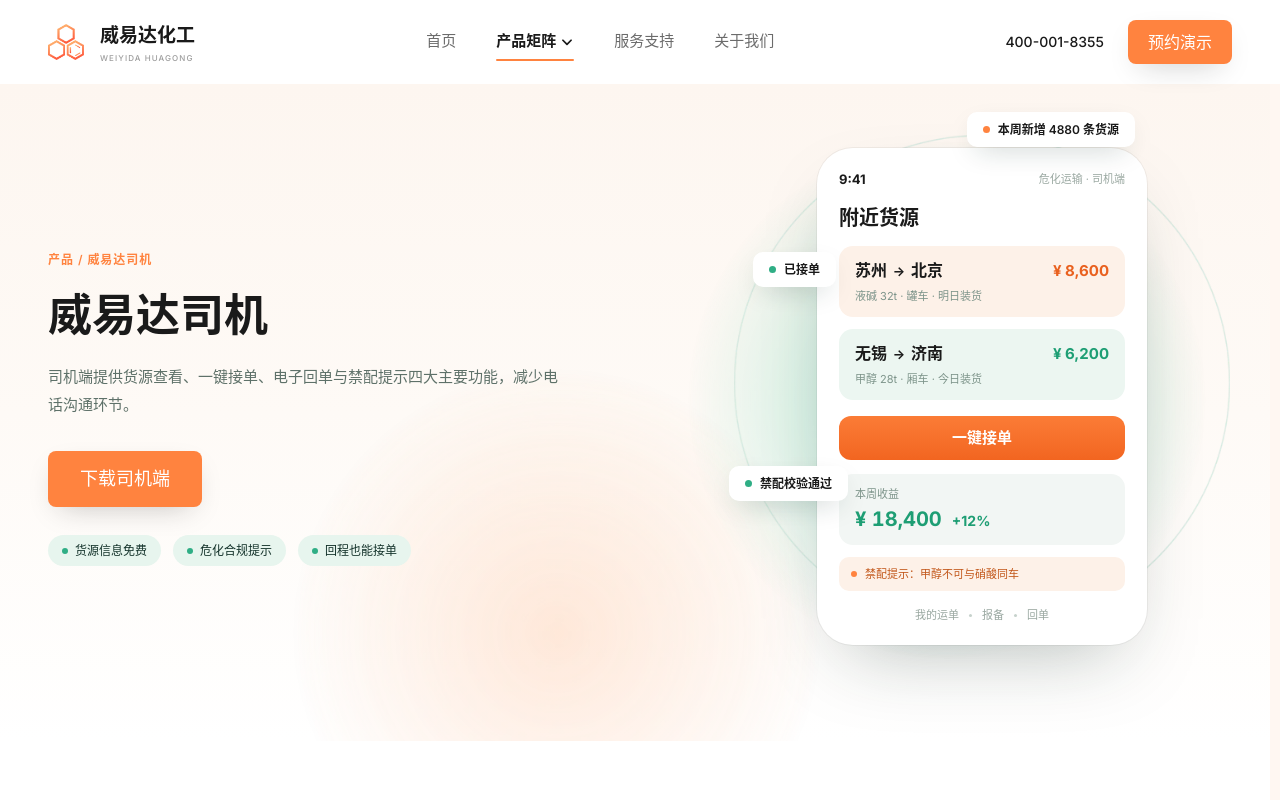
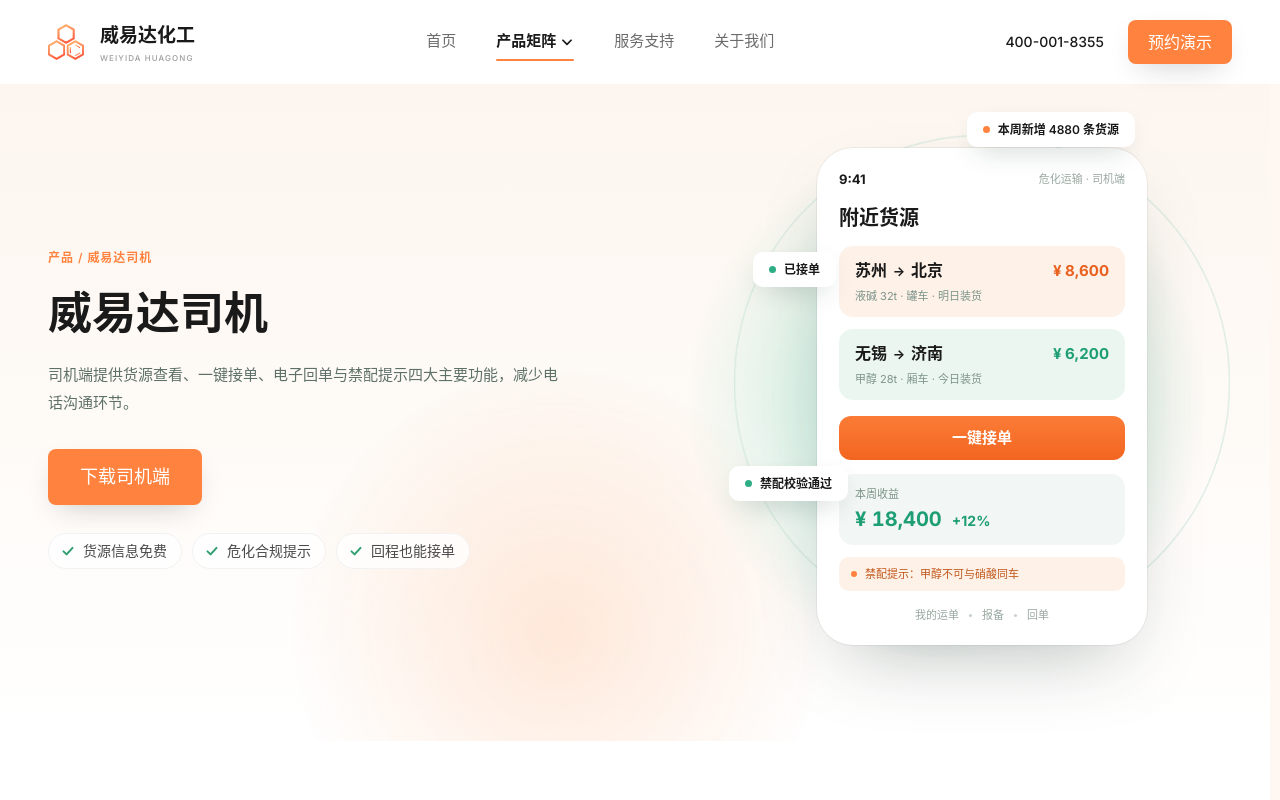
Before and after one commit to KaysonSugar/official-website, a Vue app: page /products/driver in a window 1280 px wide. Shown: the top 800 px of the page. Built offline with nearby package versions, Linux system fonts and the light colour scheme.

Commit message:
style(driver): 首屏药丸标签对齐首页 feature-pill——白底描边+绿勾，hover 上浮出投影

```diff
--- a/src/components/sections/products/driver/ProductDriverHero.vue
+++ b/src/components/sections/products/driver/ProductDriverHero.vue
@@ -90,14 +90,28 @@ const chipPos = {
             }}</BaseButton>
           </div>
 
-          <!-- 三枚药丸标签：浅薄荷底 + 绿点，照原型 -->
-          <div class="reveal mt-[28px] flex flex-wrap gap-[12px]" style="--d: 320ms">
+          <!-- 三枚药丸标签：跟首页首屏的 feature-pill 同款——白底半透明 + 细描边 + 绿色线条勾，
+               hover 上浮 2px 出投影（样式在本文件 scoped 里） -->
+          <div class="reveal mt-[28px] flex flex-wrap gap-[10px]" style="--d: 320ms">
             <span
               v-for="pill in hero.pills"
               :key="pill"
-              class="flex items-center gap-[7px] rounded-full bg-[#e7f5ee] px-[14px] py-[7px] text-[12px] font-medium leading-[17px] text-[#13322a]"
+              class="feature-pill flex items-center gap-[8px] rounded-full border border-ink-100 bg-white/80 py-[7px] pl-[12px] pr-[14px] text-sm font-medium text-ink-700"
             >
-              <span class="h-[6px] w-[6px] rounded-full bg-[#2fae85]" aria-hidden="true" />
+              <svg
+                class="h-[14px] w-[14px] shrink-0"
+                viewBox="0 0 14 14"
+                fill="none"
+                aria-hidden="true"
+              >
+                <path
+                  d="M2.5 7.4 5.6 10.4 11.5 3.9"
+                  stroke="#2f9e6e"
+                  stroke-width="2"
+                  stroke-linecap="round"
+                  stroke-linejoin="round"
+                />
+              </svg>
               {{ pill }}
             </span>
           </div>
@@ -235,6 +249,49 @@ const chipPos = {
 </template>
 
 <style scoped>
+/* 药丸 hover：跟首页 HomeHero 的 .feature-pill 一字不差地抄过来（scoped 样式不跨组件，
+   换个页面就得带一份）。上浮 2px + 投影用 ::after 淡入，不动布局 */
+.feature-pill {
+  position: relative;
+  transition:
+    transform 260ms cubic-bezier(0.4, 0, 0.2, 1),
+    border-color 260ms ease,
+    background-color 260ms ease;
+}
+
+.feature-pill::after {
+  content: '';
+  position: absolute;
+  inset: 0;
+  border-radius: inherit; /* 跟胶囊圆角走 */
+  box-shadow: 0 8px 18px -6px rgba(33, 50, 43, 0.3);
+  opacity: 0;
+  transition: opacity 260ms ease;
+  pointer-events: none;
+}
+
+.feature-pill:hover {
+  transform: translateY(-2px);
+  border-color: var(--color-brand-300);
+  background-color: #fff;
+}
+
+.feature-pill:hover::after {
+  opacity: 1;
+}
+
+/* 关了动效就别浮了：位移本身也是"动"，只留颜色变化 */
+@media (prefers-reduced-motion: reduce) {
+  .feature-pill,
+  .feature-pill::after {
+    transition: none;
+  }
+
+  .feature-pill:hover {
+    transform: none;
+  }
+}
+
 /* 圆环呼吸：跟首页 hero 同款，4s 一个来回放大 3.5%。
    infinite 动画必须自己关 reduced-motion，全局规则会把它压成 0.01ms 疯狂空转 */
 @keyframes drv-breathe {
```
